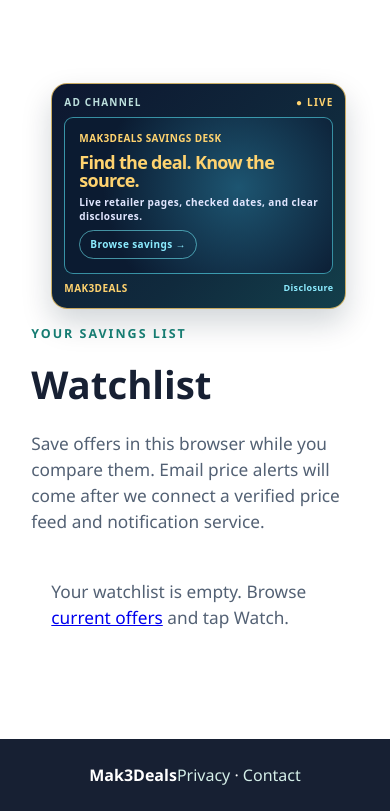
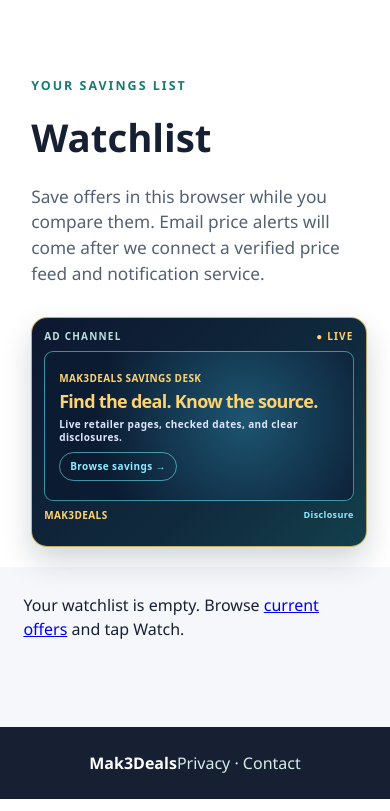
Before and after one commit to ty1364/mak3deals, a Flask app: page /watchlist in a window 390 px wide; the page is wider, and only the part inside the window is pictured. Shown: the part 97-908 px from the top of that part. Run offline with Flask 3, Linux system fonts and the light colour scheme; data comes from the database, SQL or seed files in the repository; data that the repository does not hold is empty.

Commit message:
Align ad channels across public savings heroes

```diff
--- a/app.py
+++ b/app.py
@@ -101,7 +101,7 @@ def add_site_ad_tv(response):
     # Submit is a utility form and should stay distraction-free. Game routes
     # have their own dedicated placements. Normal savings pages get one
     # clearly labeled channel, and the homepage puts it in the hero column.
-    excluded_paths = {"/submit", "/daily", "/games", "/game", "/game/deal-dash", "/game/tile-shift", "/game/bubble-crush", "/game/cart-quest", "/game/vault-runner", "/game/dealway-drift", "/game/deal-dash-royale", "/game/deal-siege"}
+    excluded_paths = {"/submit", "/daily", "/games", "/game", "/game/deal-dash", "/game/tile-shift", "/game/bubble-crush", "/game/cart-quest", "/game/vault-runner", "/game/dealway-drift", "/game/deal-dash-royale", "/game/deal-siege", "/about", "/privacy", "/terms", "/affiliate-disclosure", "/contact", "/sources", "/feed-status"}
     if request.path not in excluded_paths and response.content_type.startswith("text/html"):
         html = response.get_data(as_text=True)
         if "class=\"site-ad-tv\"" not in html:
@@ -123,7 +123,9 @@ def add_site_ad_tv(response):
             elif re.search(r'<section class="simple-hero[^\"]*">', html):
                 hero_match = re.search(r'<section class="simple-hero[^\"]*">', html)
                 hero_end = html.find("</section>", hero_match.end())
-                html = html[:hero_end + len("</section>")] + SITE_AD_TV + html[hero_end + len("</section>"):]
+                hero_content = html[hero_match.end():hero_end]
+                replacement = f'{html[hero_match.start():hero_match.end()]}<div class="simple-hero-copy">{hero_content}</div><div class="simple-hero-right">{SITE_AD_HERO}</div></section>'
+                html = html[:hero_match.start()] + replacement + html[hero_end + len("</section>"):]
             else:
                 main_match = re.search(r'<main[^>]*>', html)
                 if main_match:
--- a/static/style.css
+++ b/static/style.css
@@ -64,3 +64,17 @@
   .hero-right .site-ad-tv-screen{min-height:150px}
   .hero-right .hero-note{margin-top:0}
 }
+
+/* Other public savings sections use the same deliberate hero placement. */
+.simple-hero{display:flex;align-items:center;justify-content:space-between;gap:40px;padding-right:8%!important}
+.simple-hero-copy{flex:1 1 52%;min-width:0;max-width:680px}
+.simple-hero-right{display:flex;flex:1 1 48%;min-width:0;justify-content:center}
+.simple-hero-right .hero-ad-slot{width:100%;max-width:none;margin:0;padding:0}
+.simple-hero-right .site-ad-tv{min-height:270px}
+.simple-hero-right .site-ad-tv-screen{min-height:190px}
+@media(max-width:900px){
+  .simple-hero{display:block;padding-right:6%!important}
+  .simple-hero-right{margin-top:30px}
+  .simple-hero-right .site-ad-tv{min-height:230px}
+  .simple-hero-right .site-ad-tv-screen{min-height:150px}
+}
--- a/templates/watchlist.html
+++ b/templates/watchlist.html
@@ -1,3 +1,3 @@
 <!doctype html>
 <html lang="en"><head><meta charset="utf-8"><meta name="viewport" content="width=device-width,initial-scale=1"><title>Watchlist · Mak3Deals</title><meta name="google-adsense-account" content="ca-pub-3943554631291586"><script async src="https://pagead2.googlesyndication.com/pagead/js/adsbygoogle.js?client=ca-pub-3943554631291586" crossorigin="anonymous"></script><link rel="stylesheet" href="{{ url_for('static', filename='style.css') }}"><link rel="stylesheet" href="{{ url_for('static', filename='deals.css') }}"></head>
-<body><header class="navbar"><a href="/" aria-label="Mak3Deals home"><img src="{{ url_for('static', filename='logo-deals.png') }}" class="logo" alt="Mak3Deals"></a><nav><a href="/">Deals</a><a href="/coupons">Coupons</a><a href="/watchlist">Watchlist</a><a href="/submit">Submit a Deal</a></nav></header><main class="simple-hero"><p class="eyebrow">YOUR SAVINGS LIST</p><h1>Watchlist</h1><p>Save offers in this browser while you compare them. Email price alerts will come after we connect a verified price feed and notification service.</p><section id="watchlist-items" class="deals"></section></main><footer><strong>Mak3Deals</strong><span><a href="/privacy">Privacy</a> · <a href="/contact">Contact</a></span></footer><script src="{{ url_for('static', filename='watchlist.js') }}"></script><script>window.renderWatchlistPage && window.renderWatchlistPage();</script></body></html>
+<body><header class="navbar"><a href="/" aria-label="Mak3Deals home"><img src="{{ url_for('static', filename='logo-deals.png') }}" class="logo" alt="Mak3Deals"></a><nav><a href="/">Deals</a><a href="/coupons">Coupons</a><a href="/watchlist">Watchlist</a><a href="/submit">Submit a Deal</a></nav></header><main><section class="simple-hero"><p class="eyebrow">YOUR SAVINGS LIST</p><h1>Watchlist</h1><p>Save offers in this browser while you compare them. Email price alerts will come after we connect a verified price feed and notification service.</p></section><section id="watchlist-items" class="deals"></section></main><footer><strong>Mak3Deals</strong><span><a href="/privacy">Privacy</a> · <a href="/contact">Contact</a></span></footer><script src="{{ url_for('static', filename='watchlist.js') }}"></script><script>window.renderWatchlistPage && window.renderWatchlistPage();</script></body></html>
```
